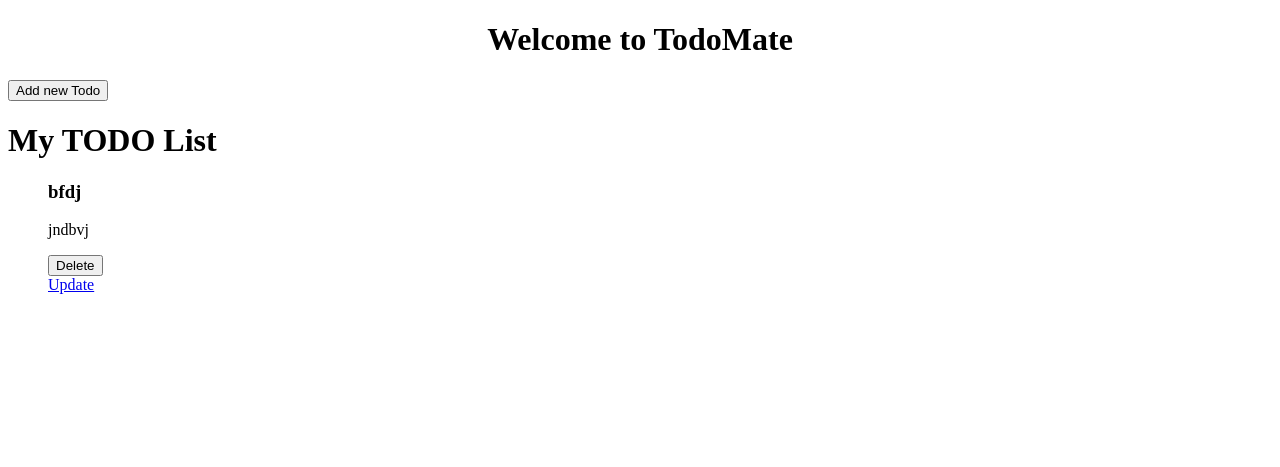
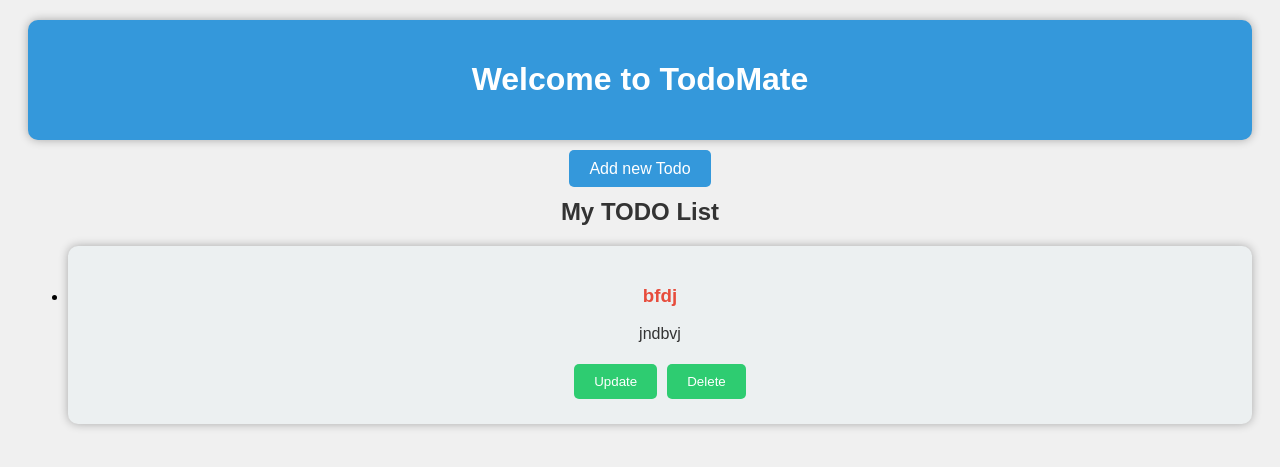
Before and after one commit to capt-farvez/TodoMate, a Django app: page / in a window 1280 px wide. Shown: the top 467 px of the page. Run offline with Django 4.2, Linux system fonts and the light colour scheme; data comes from the database, SQL or seed files in the repository.

Commit message:
added css

```diff
--- a/todos/templates/home.html
+++ b/todos/templates/home.html
@@ -2,32 +2,104 @@
 <html>
 <head>
     <title>TodoMate/home</title>
+    <style>
+        body {
+            background-color: #f0f0f0;
+            font-family: Arial, sans-serif;
+            text-align: center;
+        }
+
+        .welcome-box {
+            background-color: #3498db;
+            padding: 20px;
+            margin: 20px;
+            border-radius: 10px;
+            box-shadow: 0 0 10px rgba(0, 0, 0, 0.3);
+        }
+
+        h1 {
+            color: white;
+        }
+
+        .todo-list-header {
+            font-size: 24px;
+            color: #333;
+            margin: 20px;
+        }
+
+        .todo-box {
+            background-color: #ecf0f1;
+            padding: 20px;
+            margin: 20px;
+            border-radius: 10px;
+            box-shadow: 0 0 10px rgba(0, 0, 0, 0.3);
+        }
+
+        .todo-title {
+            font-weight: bold;
+            color: #e74c3c;
+        }
+
+        .todo-description {
+            color: #333;
+        }
+
+        .btn-container {
+            display: flex;
+            justify-content: center;
+        }
+
+        .btn {
+            background-color: #2ecc71;
+            color: white;
+            padding: 10px 20px;
+            text-decoration: none;
+            border: none;
+            border-radius: 5px;
+            margin: 5px;
+            cursor: pointer;
+        }
+
+        .btn:hover {
+            background-color: #27ae60;
+        }
+
+        .add-todo-btn {
+            background-color: #3498db;
+            color: white;
+            padding: 10px 20px;
+            text-decoration: none;
+            border: none;
+            border-radius: 5px;
+            cursor: pointer;
+        }
+
+        .add-todo-btn:hover {
+            background-color: #2980b9;
+        }
+    </style>
 </head>
-    <body >
-        <div align='center' bgcolor='blue'>
+<body>
+    <div class="welcome-box">
         <h1> Welcome to TodoMate </h1>
     </div>
-
-        <a href="{% url 'add-todo' %}"><button class="btn btn-primary">Add new Todo</button></a>
-        {% comment %} <form method="POST">
-            {% csrf_token %}
-            <input type="text" placeholder="Add your title" name="title"/>
-            <input type="text" placeholder="Add your description" name="description"/>
-            <button type="submit"> Submit </button>
-
-        </form> {% endcomment %}
-        <h1>My TODO List</h1>
+    <a href="{% url 'add-todo' %}" class="add-todo-btn">Add new Todo</a>
+    <h1 class="todo-list-header">My TODO List</h1>
     <ul>
         {% for todo in todos %}
-                <div>
-                    <h3>{{ todo.title }}</h3>
-                    <p>{{ todo.description }}</p>
+            <li class="todo-box">
+                <h3 class="todo-title">{{ todo.title }}</h3>
+                <p class="todo-description">{{ todo.description }}</p>
+                <div class="btn-container">
+                    <a href="{% url 'update-todo' todo.id %}">
+                        <button class="btn btn-update">Update</button>
+                    </a>
                     <form method="POST" action="{% url 'delete-todo' todo.id %}">
                         {% csrf_token %}
-                        <button type="submit">Delete</button>
+                        <button class="btn btn-delete" type="submit">Delete</button>
                     </form>
-                    <a href="{% url 'update-todo' todo.id %}">Update</a>
                 </div>
+            </li>
         {% endfor %}
     </ul>
 </body>
```
Also changed, not shown: todos/templates/addNewTodo.html (+73 -9 lines), todos/templates/update.html (+73 -9 lines). Lines whose indentation alone changed are shown as unchanged.
